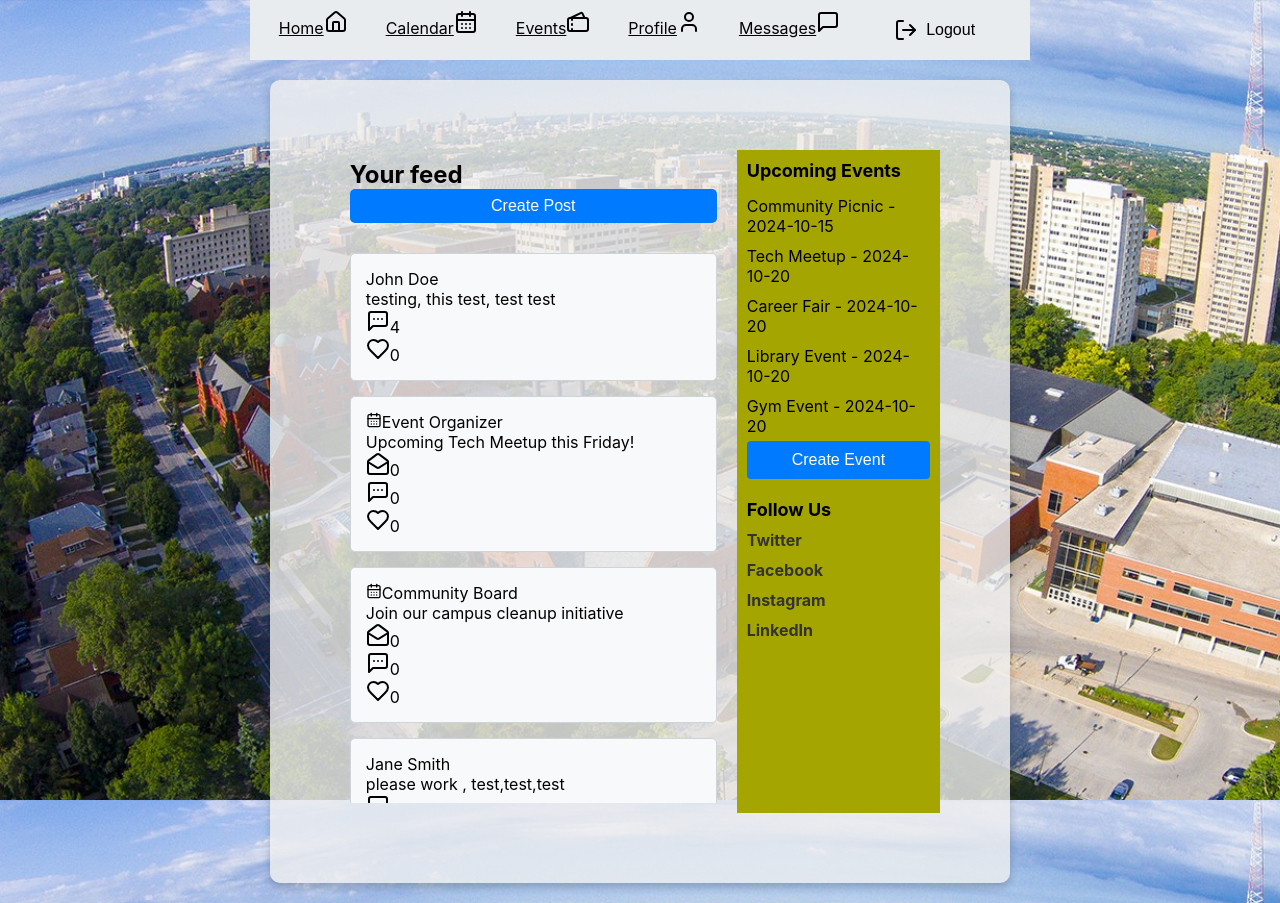
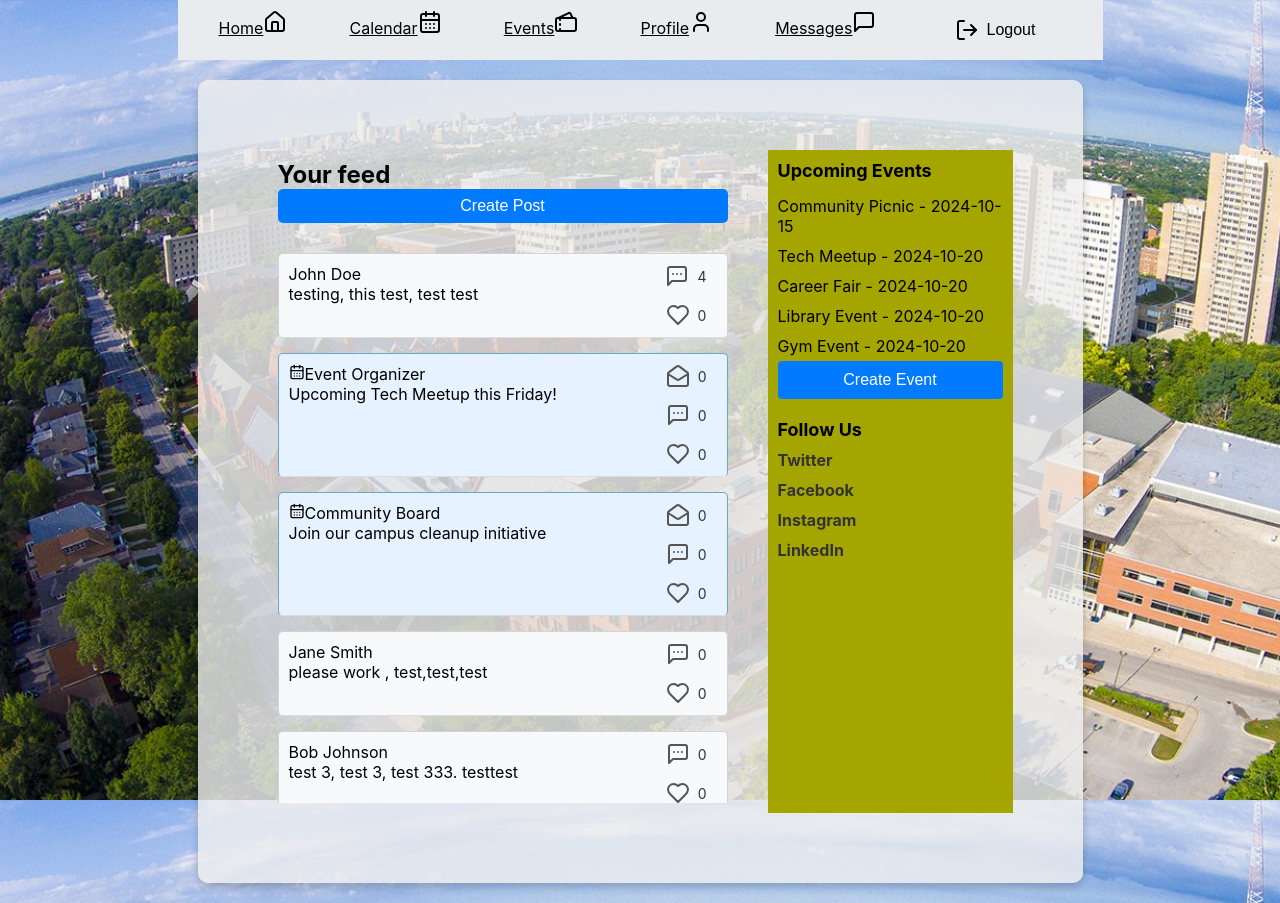
Before and after one commit to Svedek/capstone-social-media-app, a React (Create React App) app in the folder client/: page /home in a window 1280 px wide. Built offline with nearby package versions, Linux system fonts and the light colour scheme.

Commit message:
Update HomePage.css

```diff
--- a/client/src/Components/HomePage/HomePage.css
+++ b/client/src/Components/HomePage/HomePage.css
@@ -104,12 +104,14 @@
 
 /* Background block for card effect */
 .background-block {
+  width: 885px;
   border-radius: 10px;
   padding: 70px;
   margin: 10px;
   box-shadow: 0 4px 8px rgba(0, 0, 0, 0.2);
   flex: 1;
   display: flex; /* Flex container for main feed and sidebar */
+  gap: 20px;
 }
 
 .background-block {
@@ -441,14 +443,258 @@ p {
 }
 
 .social-media ul li a:hover {
-  color: #0077b5;
+  color: #0077b5; /* Change color on hover */
 }
 
 .social-media ul li a svg {
   margin-right: 10px;
-  color: #0077b5;
+  color: #0077b5; /* Default icon color */
 }
 
 .social-media ul li a:hover svg {
-  color: #ff6600;
+  color: #ff6600; /* Change icon color on hover */
 }
+
+/* Post type specific styles */
+.post-user {
+  background-color: #f8f9fa;
+  border: 1px solid #ced4da;
+}
+
+.post-event {
+  background-color: #e6f2ff;
+  border: 1px solid #6ca6cd;
+}
+.post-community {
+  background-color: #e6ffe6;
+  border: 1px solid #6cbd6c;
+}
+
+.post-type-icon {
+  margin-right: 8px;
+  vertical-align: middle;
+}
+
+.post-type-icon.user-post-icon {
+  color: #007bff;
+}
+
+.post-type-icon.event-post-icon {
+  color: #6ca6cd;
+}
+
+.post-type-icon.community-post-icon {
+  color: #28a745;
+}
+
+.post-header {
+  display: flex;
+  align-items: center;
+  margin-bottom: 10px;
+}
+.event-actions {
+  display: flex;
+  align-items: center;
+  gap: 10px;
+  margin-top: 10px;
+}
+
+.rsvp-button {
+  padding: 8px 16px;
+  background-color: #28a745;
+  color: white;
+  border: none;
+  border-radius: 5px;
+  cursor: pointer;
+  transition: background-color 0.3s ease;
+}
+
+.rsvp-button:hover {
+  background-color: #218838;
+}
+
+.rsvp-count {
+  color: #6c757d;
+  font-size: 0.9em;
+}
+
+/* When RSVP is active */
+.rsvp-button:active,
+.rsvp-button.rsvped {
+  background-color: #218838;
+}
+
+.post-type-icon.event-post-icon {
+  color: #6ca6cd;
+  margin-right: 8px;
+  vertical-align: middle;
+}
+
+.action-item {
+  display: inline-flex;
+  align-items: center;
+  cursor: pointer;
+  margin-right: 10px;
+  color: #555;
+}
+
+.action-item:hover {
+  color: #000;
+}
+
+.rsvp-icon.going {
+  color: green;
+}
+
+.post-actions {
+  display: flex;
+  align-items: center;
+  margin-top: 10px;
+}
+
+.rsvp-count {
+  margin-left: 5px;
+  color: #555;
+}
+.post {
+  display: flex;
+  justify-content: space-between;
+  align-items: flex-start;
+  padding: 10px;
+  border-bottom: 1px solid #ddd;
+}
+
+.post-content-container {
+  flex: 1;
+}
+
+.post-actions-container {
+  display: flex;
+  flex-direction: column;
+  align-items: center;
+  justify-content: center;
+  gap: 10px;
+  min-width: 50px;
+}
+
+.action-icon {
+  cursor: pointer;
+  transition: transform 0.2s, color 0.2s;
+}
+
+.action-icon:hover {
+  transform: scale(1.1);
+}
+
+.rsvp-going {
+  color: green;
+}
+
+.liked {
+  color: red;
+}
+
+.comments-overlay {
+  position: fixed;
+  top: 50%;
+  left: 50%;
+  transform: translate(-50%, -50%);
+  background-color: #fff;
+  box-shadow: 0 4px 10px rgba(0, 0, 0, 0.1);
+  border-radius: 8px;
+  padding: 20px;
+  width: 90%;
+  max-width: 600px;
+  z-index: 1000;
+  overflow-y: auto;
+  max-height: 80vh;
+}
+
+.comments-header {
+  display: flex;
+  justify-content: space-between;
+  align-items: center;
+  border-bottom: 1px solid #ddd;
+  padding-bottom: 10px;
+  margin-bottom: 10px;
+}
+
+.comments-header h2 {
+  font-size: 1.2rem;
+  margin: 0;
+}
+
+.close-button {
+  background: none;
+  border: none;
+  font-size: 1.5rem;
+  cursor: pointer;
+}
+
+.comments-list {
+  display: flex;
+  flex-direction: column;
+  gap: 10px;
+}
+
+.comment-item {
+  display: flex;
+  flex-direction: column;
+  padding: 10px;
+  border: 1px solid #ddd;
+  border-radius: 8px;
+  background-color: #f9f9f9;
+}
+
+.comment-author {
+  font-weight: bold;
+  margin-bottom: 5px;
+}
+
+.comment-text {
+  font-size: 0.95rem;
+  color: #333;
+}
+
+.close-button{
+  border: #28a745;
+  border-radius: 100;
+}
+
+.post-actions-container {
+  display: flex;
+  justify-content: space-between;
+  gap: 15px; /* Adjust the space between icons */
+}
+
+.action-item {
+  display: flex;
+  align-items: center;
+}
+
+.action-icon {
+  margin-right: 8px; /* Space between icon and counter */
+}
+
+.action-counter {
+  font-size: 14px; /* Adjust font size for the counter */
+  color: #333; /* Counter color */
+}
+
+/* Hover effect for action items */
+.action-item:hover .action-icon {
+  color: #0077b5; /* Change icon color on hover */
+}
+
+.action-item:hover .action-counter {
+  color: #0077b5; /* Change counter color on hover */
+}
+
+/* Styling for the like, comment, and RSVP icons when active */
+.rsvp-going {
+  color: #28a745; /* Color for RSVP icon when marked as going */
+}
+
+.liked {
+  color: #ff6347; /* Color for liked posts */
+}
```
